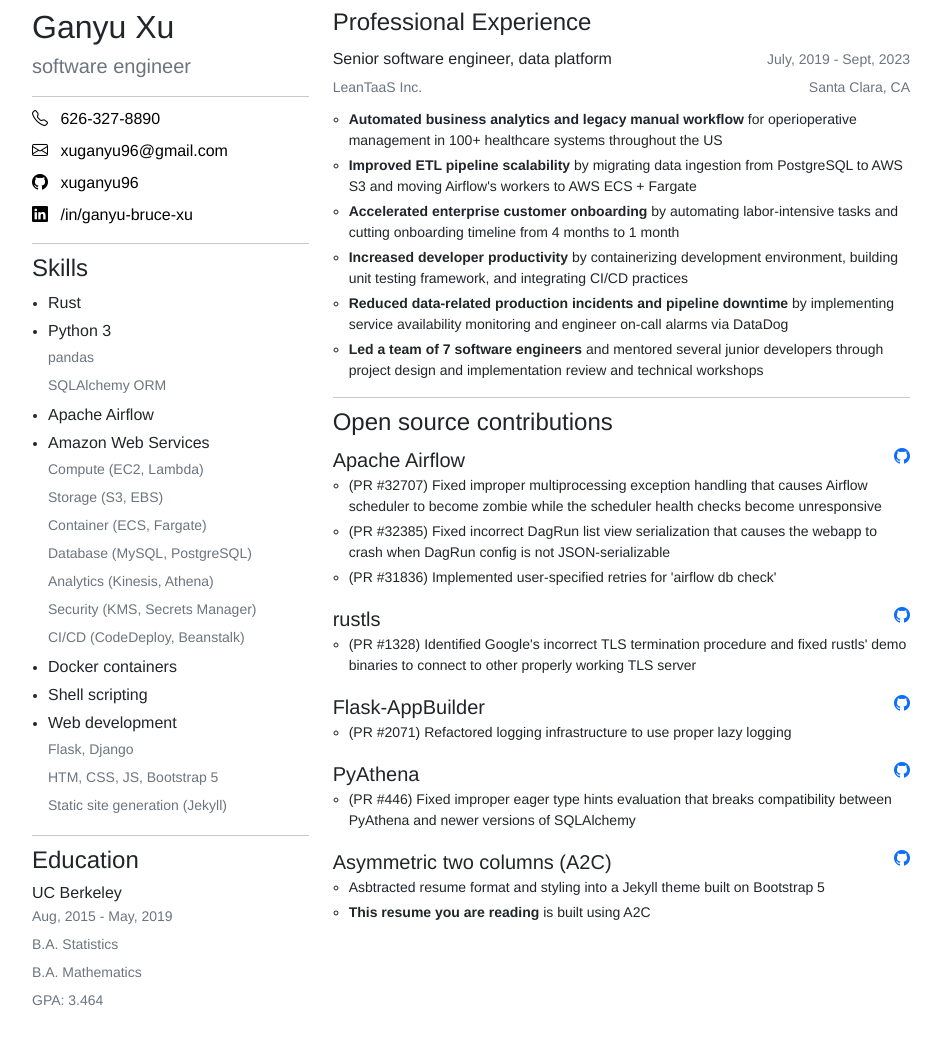
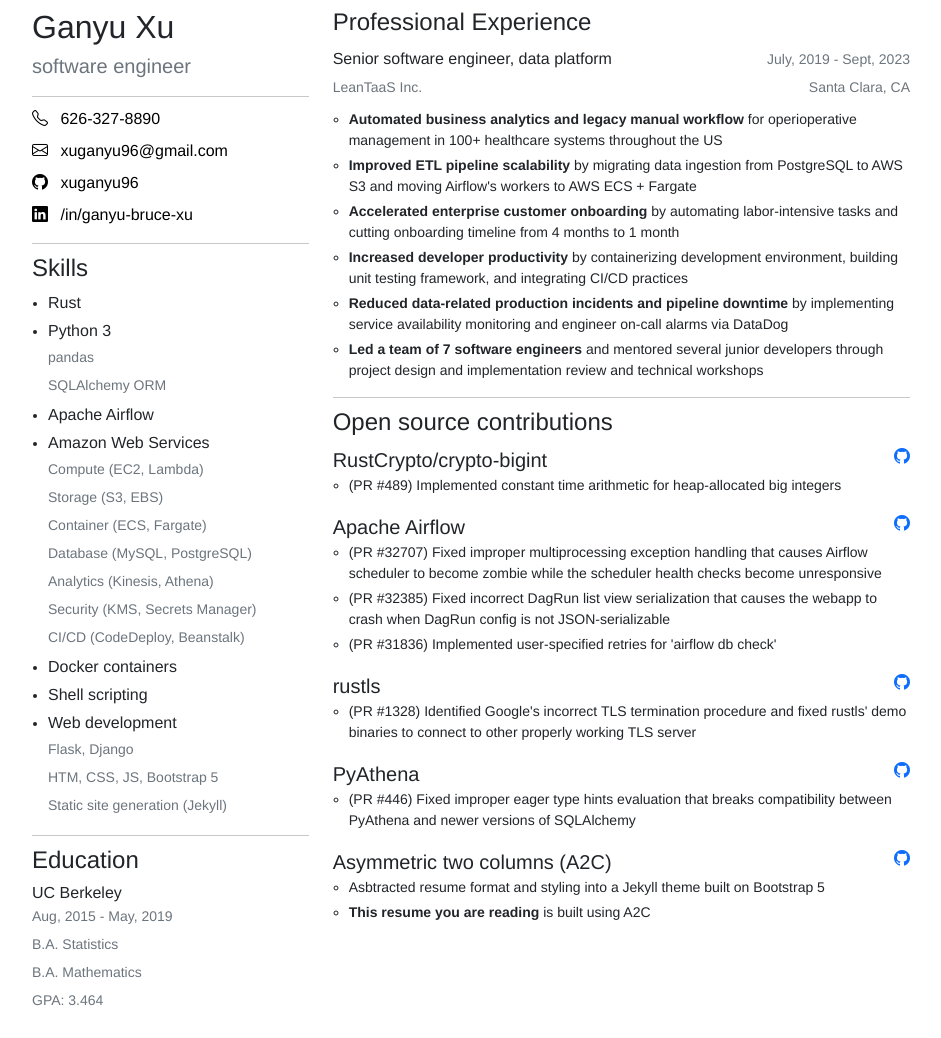
Before and after one commit to xuganyu96/asymmetric-two-columns, a Jekyll site: the page built from index.html, in a window 1280 px wide. Shown: the whole page, without its empty margins (169-1110 px from the left). Built offline with Jekyll 4.4.1, drawn with Linux system fonts in a browser that asks for light colours; nearby versions of some CDN libraries; some of the changed lines change nothing that is shown.

Commit message:
Include RustCrypto contribution

```diff
--- a/index.html
+++ b/index.html
@@ -57,6 +57,10 @@
       - <b>Reduced data-related production incidents and pipeline downtime</b> by implementing service availability monitoring and engineer on-call alarms via DataDog
       - <b>Led a team of 7 software engineers</b> and mentored several junior developers through project design and implementation review and technical workshops
   projects:
+    - title: RustCrypto/crypto-bigint
+      url: https://github.com/RustCrypto/crypto-bigint
+      highlights:
+      - "(PR #489) Implemented constant time arithmetic for heap-allocated big integers"
     - title: Apache Airflow
       url: https://github.com/apache/airflow
       highlights:
@@ -67,10 +71,10 @@
       url: https://github.com/rustls/rustls
       highlights:
       - "(PR #1328) Identified Google's incorrect TLS termination procedure and fixed rustls' demo binaries to connect to other properly working TLS server"
-    - title: Flask-AppBuilder
-      url: https://github.com/dpgaspar/Flask-AppBuilder
-      highlights:
-      - "(PR #2071) Refactored logging infrastructure to use proper lazy logging"
+    # - title: Flask-AppBuilder
+    #   url: https://github.com/dpgaspar/Flask-AppBuilder
+    #   highlights:
+    #   - "(PR #2071) Refactored logging infrastructure to use proper lazy logging"
     - title: PyAthena
       url: https://github.com/laughingman7743/PyAthena
       highlights:
```
Also changed, not shown: 1 other file.
